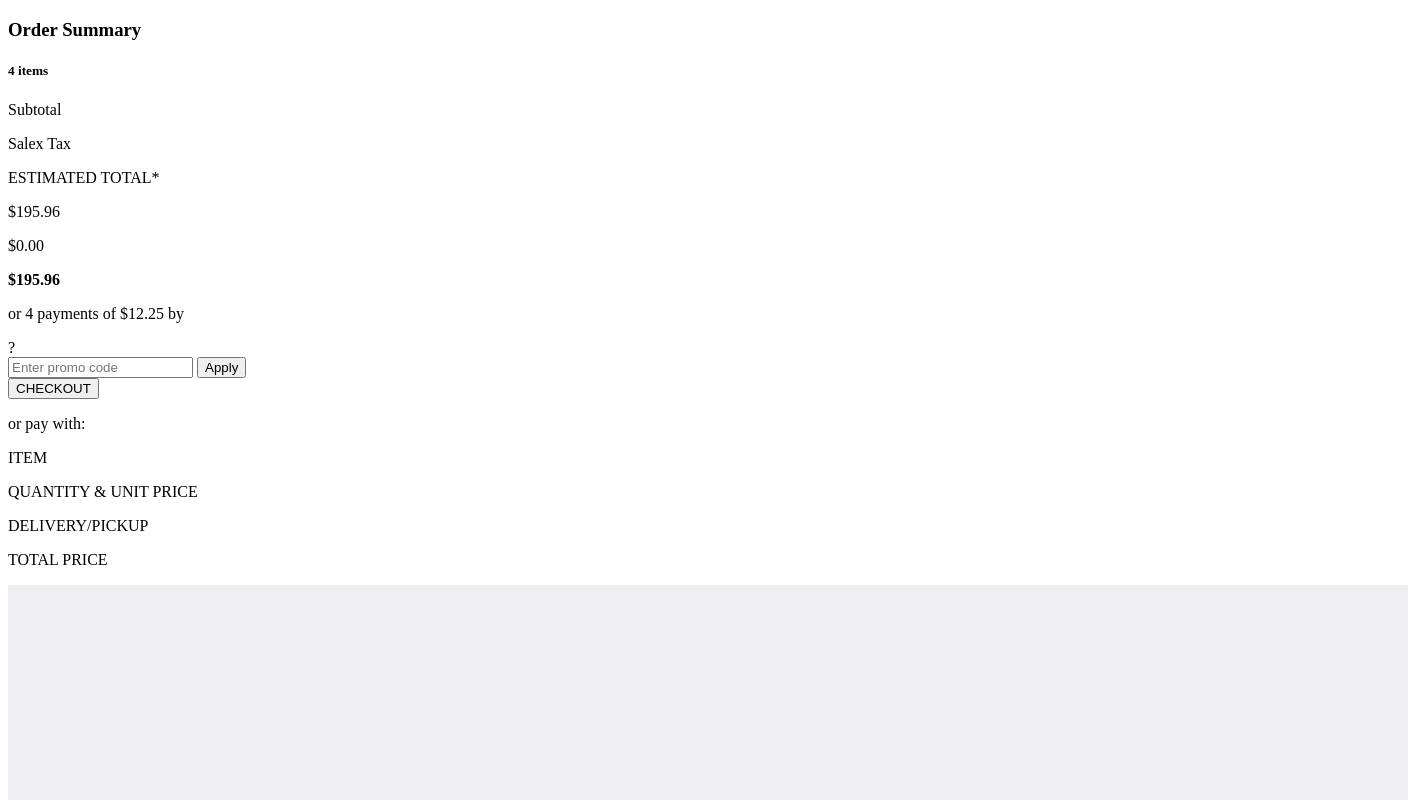
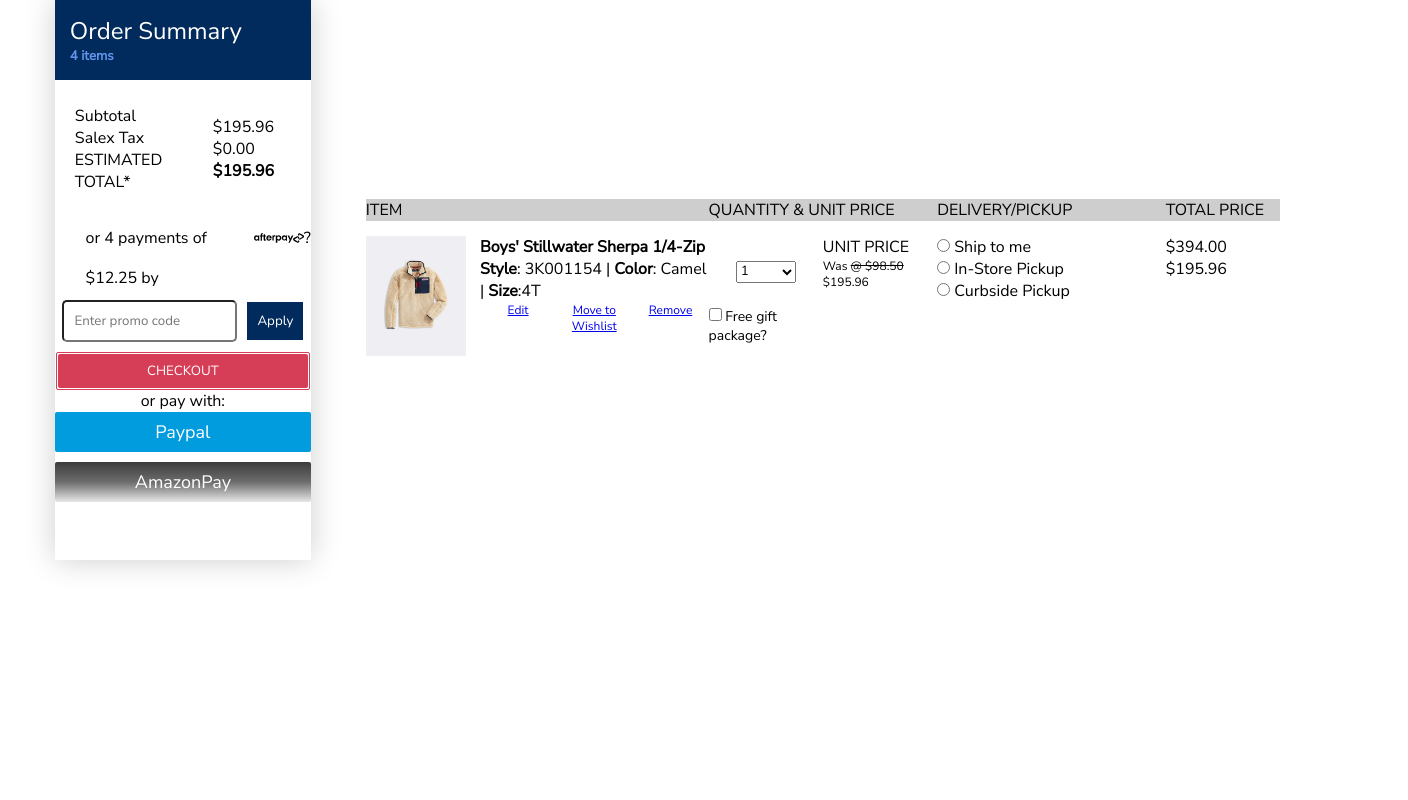
Before and after one commit to MockingJay-TC/E-commerce, a plain HTML site: page pages/checkout.html in a window 1280 px wide. Shown: the top 800 px of the page, 1408 px wide, since content can reach past the window. Drawn offline with Linux system fonts and the light colour scheme.

Commit message:
done with cart page

```diff
--- a/css/checkout.css
+++ b/css/checkout.css
@@ -0,0 +1,175 @@
+* {
+  margin: 0px;
+  padding: 0px;
+  font-family: "Nunito Sans", sans-serif;
+}
+.container {
+  display: grid;
+  grid-template-columns: 2fr 5fr;
+}
+.leftCart {
+  width: 70%;
+  margin: auto;
+  box-shadow: 0px 0px 30px 0.2px rgba(0, 0, 0, 0.2);
+}
+.summary {
+  height: 70vh;
+}
+.orderSum {
+  padding: 15px;
+  color: #ffffff;
+  background: #002b5c;
+}
+.orderSum h2 {
+  font-weight: 400;
+}
+.orderSum h5 {
+  color: cornflowerblue;
+}
+
+.detailSum {
+  display: grid;
+  grid-template-columns: 1fr 1fr;
+  margin: 5px 0px 5px 0px;
+  /* margin: 20px auto; */
+  justify-content: center;
+  align-items: center;
+  padding: 20px;
+  text-align: justify;
+}
+.prices {
+  padding-left: 30px;
+}
+
+.payment {
+  display: flex;
+  margin: 0px 0px 2px 12%;
+  line-height: 40px;
+}
+.payment img {
+  width: 50px;
+  height: 40px;
+  padding-left: 5px;
+}
+
+.code {
+  display: flex;
+  align-items: center;
+  text-align: center;
+  justify-content: center;
+  margin-bottom: 10px;
+}
+.code input {
+  padding: 10px;
+  border-radius: 5px;
+  margin-right: 10px;
+  outline: none;
+}
+.code button {
+  color: #ffffff;
+  background: #002b5c;
+  padding: 10px;
+  outline: none;
+  border: none;
+}
+.checkitout {
+  border: 1px solid #d63d57;
+  margin: auto;
+  width: 250px;
+  padding: 1px;
+  border-radius: 2px;
+}
+.checkitout button {
+  color: #ffffff;
+  background: #d63d57;
+  width: 250px;
+  padding: 8px;
+  margin: auto;
+  outline: none;
+  border: none;
+  cursor: pointer;
+  border-radius: 2px;
+}
+.optane {
+  text-align: center;
+}
+.paymentMethod {
+  text-align: center;
+}
+.paypal {
+  background: #009cde;
+  color: white;
+  width: 240px;
+  padding: 8px;
+  margin: auto;
+  outline: none;
+  border: none;
+  cursor: pointer;
+  border-radius: 2px;
+  margin-bottom: 10px;
+  font-size: 18px;
+}
+.amazonPay {
+  background: linear-gradient(#3b3b3b, #6d6d6d, #e7e7e7);
+  color: #ffffff;
+  width: 240px;
+  padding: 8px;
+  margin: auto;
+  outline: none;
+  border: none;
+  cursor: pointer;
+  border-radius: 2px;
+  font-size: 18px;
+}
+
+/* ************************************************************** */
+.rightCart {
+  margin: auto;
+}
+.headerCart {
+  display: grid;
+  grid-template-columns: 3fr 2fr 2fr 1fr;
+  background: #cecece;
+  margin-bottom: 15px;
+}
+.goods {
+  display: grid;
+  grid-template-columns: 3fr 2fr 2fr 1fr;
+}
+.itemGoods {
+  display: grid;
+  grid-template-columns: 1fr 2fr;
+}
+
+.itemPic img {
+  width: 100px;
+  height: 120px;
+}
+.manipu {
+  display: grid;
+  grid-template-columns: 1fr 1fr 1fr;
+  font-size: 12px;
+  text-align: center;
+}
+.quantie{
+  display: grid;
+  grid-template-columns: 1fr 1fr;
+}
+.selQuan{
+  margin: auto;
+}
+.selQuan select{
+  width: 60px;
+}
+.discQuan{
+  /* display: flex; */
+}
+.inlin{
+  font-size: 12px;
+}
+.discQuan ok{
+  text-decoration: line-through;
+}
+.gift{
+  font-size: 14px;
+}
--- a/pages/checkout.html
+++ b/pages/checkout.html
@@ -7,6 +7,7 @@
     <meta name="viewport" content="width=device-width, initial-scale=1.0">
     <title>Cart</title>
     <link rel="stylesheet" href="../css/checkout.css">
+    <link href="https://fonts.googleapis.com/css2?family=Nunito+Sans&display=swap" rel="stylesheet">
 </head>
 
 <body>
@@ -18,7 +19,7 @@
             <div class="leftCart">
                 <div class="summary">
                     <div class="orderSum">
-                        <h3>Order Summary</h3>
+                        <h2>Order Summary</h2>
                         <h5>4 items</h5>
                     </div>
                     <div class="detailSum">
@@ -35,7 +36,7 @@
                     </div>
                     <div class="payment">
                         <p>or 4 payments of $12.25 by </p>
-                        <img src="images/afterpay-lockup-blackonwhite.svg" alt="">?
+                        <img src="../images/afterpay-lockup-blackonwhite.svg" alt="">?
                     </div>
                     <div id="promo" class="code">
                         <input type="text" class="txt" placeholder="Enter promo code">
@@ -44,16 +45,13 @@
                     <div class="checkitout">
                         <button id="checkitout">CHECKOUT</button>
                     </div>
-                    <p>or pay with:</p>
+                    <p class="optane"> or pay with:</p>
                     <div class="paymentMethod">
                         <div class="paypal">
-
-                        </div>
-                        <div class="credit">
-
+                            <P>Paypal</P>
                         </div>
                         <div class="amazonPay">
-
+                            <p>AmazonPay</p>
                         </div>
                     </div>
                 </div>
@@ -88,9 +86,9 @@
                             </div>
                             <div class="manipu">
                                 <p><a href="#"> Edit </a></p>
-                                <p>|</p>
+                                <!-- <p>|</p> -->
                                 <p><a href="#"> Move to Wishlist </a> </p>
-                                <p>|</p>
+                                <!-- <p>|</p> -->
                                 <p><a href="#"> Remove</a> </p>
                             </div>
                         </div>
@@ -106,9 +104,12 @@
                         </div>
                         <div class="discQuan">
                             <P>UNIT PRICE</P>
-                            <P>Was
-                            <h6>@ $98.50</h6>
-                            </P>
+                            <div class="inlin">
+                                <P>Was
+                                <ok>@ $98.50</ok>
+                                </P>
+                                <p>$195.96</p>
+                            </div>
                         </div>
                         <div class="gift">
                             <input type="checkbox" id="gift" name="gift" value="gift">
@@ -123,6 +124,10 @@
                         <input type="radio" id="curb" name="curb" value="curb">
                         <label for="curb"> Curbside Pickup</label><br>
                     </div>
+                    <div class="toapPRI">
+                        <P>$394.00</P>
+                        <P>$195.96</P>
+                    </div>
                 </div>
             </div>
         </div>
```
Also changed, not shown: js/script.js (+0 -9 lines).
